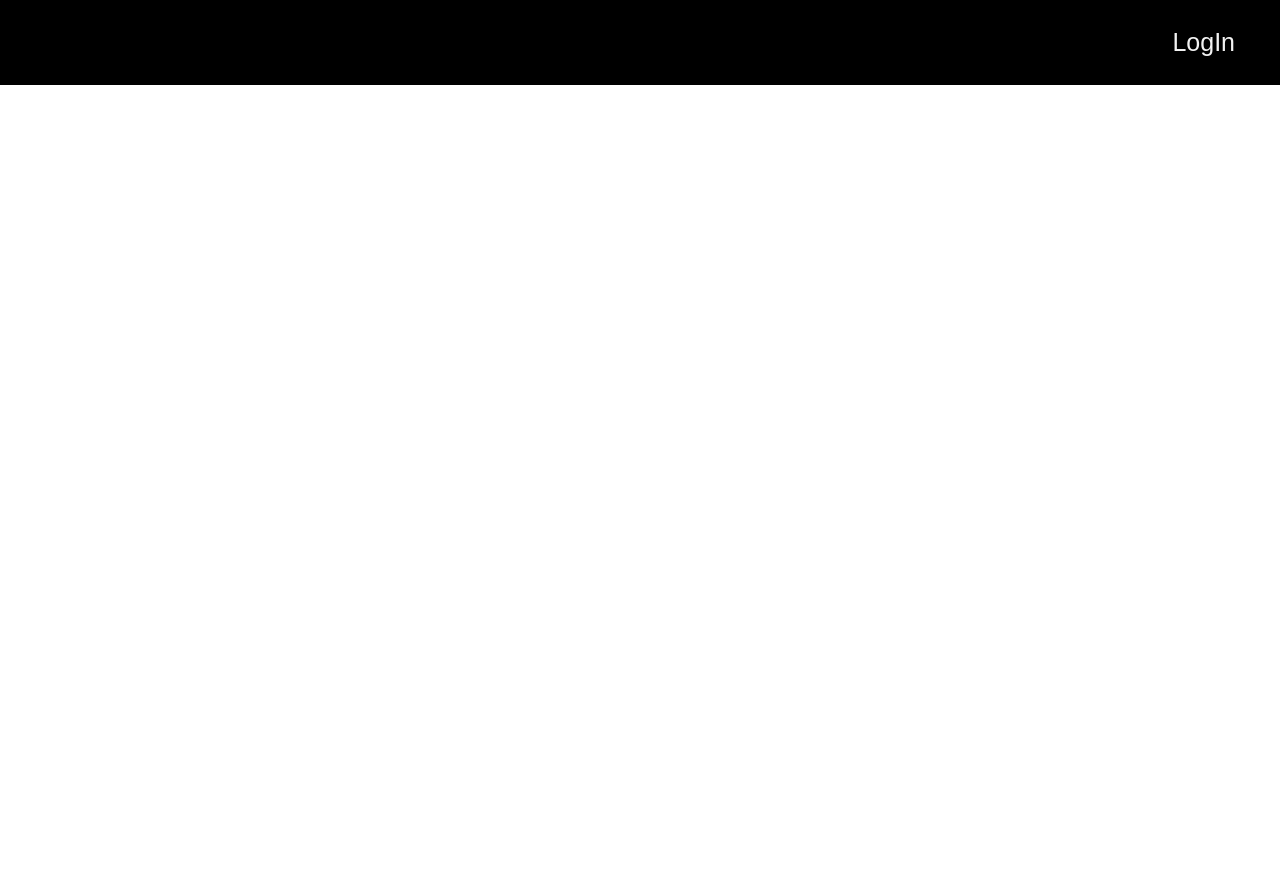
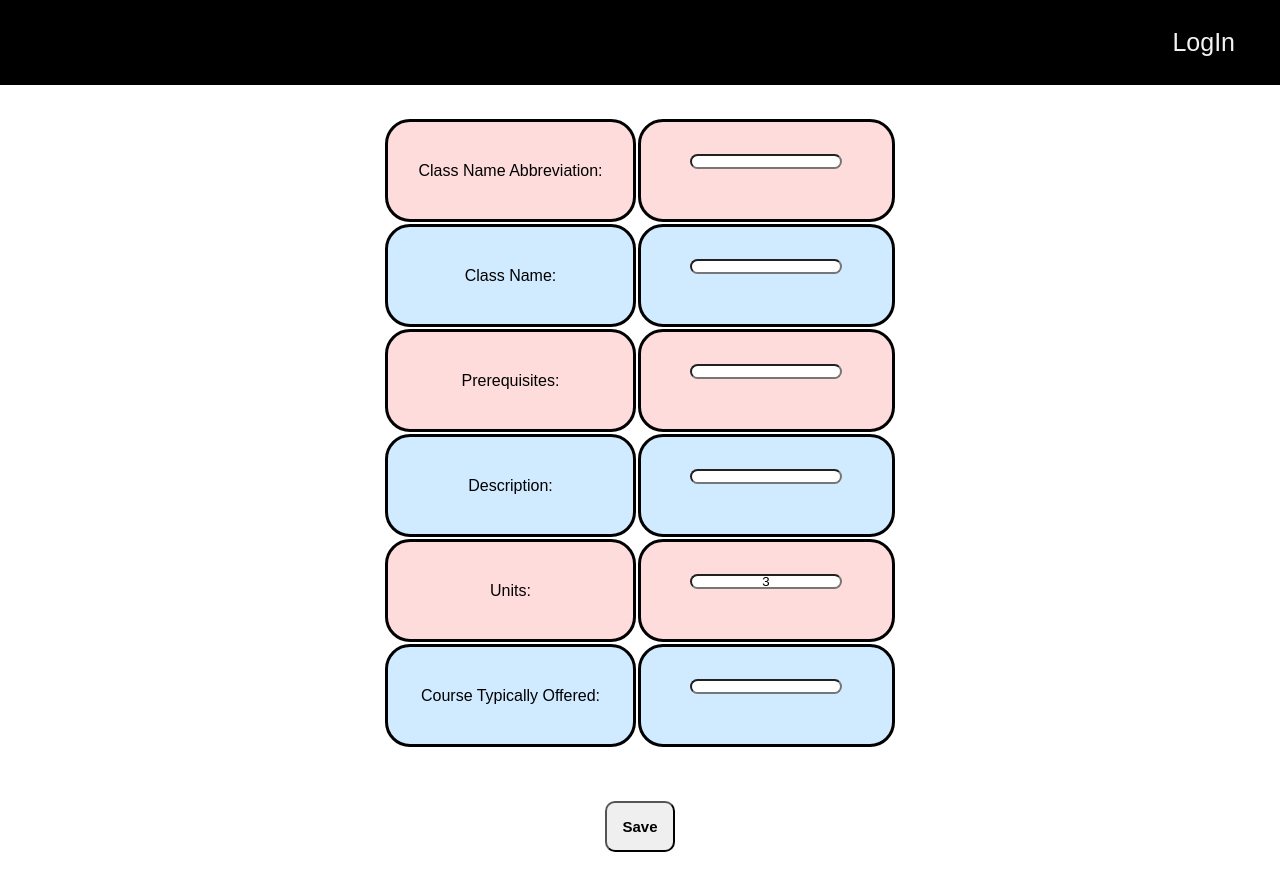
Before and after one commit to Spring2022-CSCI152/Team6, a React (Create React App) app: page /Add_Course in a window 1280 px wide. Before the commit this address had no page. Before the commit the page ends 800 px from the top, so only its background shows below. Built offline with nearby package versions, Linux system fonts and the light colour scheme.

Commit message:
add course module

```diff
--- a/src/App.js
+++ b/src/App.js
@@ -12,7 +12,7 @@ import Courses from './pages/Courses';
 import Roadmap from './pages/Roadmap';
 import Reminders from './pages/Reminder';
 import EditProfile from './pages/editProfile';
-import AddClass from './pages/Admin/addClass'
+import AddCourse from './pages/Admin/AddCourse'
 import EditClass from './pages/Admin/editClass'
 import Course from './pages/Course';
 // import { getUserInfo } from './components/GetUserInfo';
@@ -90,7 +90,7 @@ function App() {
           {/* <Route exact path="/SearchCourse" element={<SearchCourse />} /> */}
           <Route exact path="/Calendar" element={<Calendar1 />} />
           <Route exact path="/Roadmap" element={<Roadmap />} />
-          <Route exact path="/Add_Class" element={<AddClass />}/>
+          <Route exact path="/Add_Course" element={<AddCourse />}/>
 
           {/* Basic routes under here
           <BasicRoute exact path="/RecordList"><RecordList /></BasicRoute>
@@ -103,7 +103,6 @@ function App() {
           admin routes under here
           <AdminRoute exact path="/add Class"><AddClass /></AdminRoute>
           <AdminRoute exact path="/editClass"><EditClass /></AdminRoute>
-          <AdminRoute exact path="/Search Course"><SearchCourseAdmin /></AdminRoute>
           <AdminRoute exact path="/CoursesParser"><CoursesParser /></AdminRoute>
           <AdminRoute exact path="/CoursesForAdmin"><CoursesForAdmin /></AdminRoute> */}
 
--- a/src/components/NavBar.js
+++ b/src/components/NavBar.js
@@ -82,7 +82,7 @@ const NavBar = () => {
   let adminAuth = "admin" == userAuthen ?
     <>
       <NavLink page="Profile" selected={page === 'Profile'} />
-      <NavLink page="Add_Class" selected={page === 'Add_Class'} />
+      <NavLink page="Add_Course" selected={page === 'Add_Course'} />
       <NavLink page='Courses' selected={page === 'Courses'} />
 
 
--- a/src/components/getCourseInfo.js
+++ b/src/components/getCourseInfo.js
@@ -41,12 +41,25 @@ const getCourseInfo = async (id) => {
 const updateCourseInfo = async (data) => {
     console.log(data)
 
-    return axios.put(`/course/update`, data).then((res) => {
-        return res;
-    })
+    return axios.put(`/course/update`, data)
+        .then((res) => {
+            return res;
+        })
         .catch((error) => {
             return error;
         })
 }
 
-export { getCourseInfo, updateCourseInfo }
+const addCourse = async (data) => {
+
+
+    return axios.post("/course/addClass", data)
+        .then((res) => {
+            return res;
+        })
+        .catch((error) => {
+            return error;
+        })
+}
+
+export { getCourseInfo, updateCourseInfo, addCourse }
--- /dev/null
+++ b/src/pages/Admin/AddCourse.js
@@ -0,0 +1,142 @@
+import React, { useState, useEffect } from 'react';
+import { Link } from 'react-router-dom';
+// import { getUserInfo } from '../../components/GetUserInfo';
+import { addCourse } from '../../components/getCourseInfo';
+import { Button, Container, Form, Image, Row, Col } from 'react-bootstrap';
+import '../../CSS/CourseAdmin.css'
+
+
+
+const save = async (course) => {
+  await addCourse(course)
+  .then((res) =>{
+    console.log(res)
+    alert(res.data.message)
+  })
+  .catch((error) => {console.log(error)})
+}
+
+const updateCourse = (property,value,course,setCourse) =>{
+    course[property]=value;
+    setCourse({...course});
+}
+
+const AddCourse = () => {
+
+
+  const [course, setCourse] = useState({
+      classNameAb:"",
+      className: "",
+      Prerequisites:[],
+      Description:"",
+      Units:3,
+      TermTypicallyOffered:""
+  });
+
+
+  const saveButton =  <button onClick={() => { save(course) }}>Save</button>
+
+    // function addClasses() {
+    //     var text = document.getElementById("popup");
+    //     text.classList.toggle("show");
+    // }
+
+    // function enterClass() {
+
+    // }
+
+    //render
+    return (<>
+        <div className='mainbox'>
+            {/* <h2>Your Classes</h2> */}
+            {/* <button onClick={addClasses}>add class</button> */}
+            {/* <div name="popup" id="popup" className="show"> */}
+
+            <table>
+                <tbody>
+                    <tr>
+                        <td className="line1">Class Name Abbreviation: </td>
+                        <td className="line1" id="classNameAb"><input type="text" id="classNameAbInput" value={course.classNameAb} onChange={()=>{updateCourse("classNameAb",document.getElementById('classNameAbInput').value,course,setCourse)}}/></td>
+                    </tr>
+                    <tr>
+                        <td className="line2" >Class Name: </td>
+                        <td className="line2" id="className"><input type="text" id="classNameInput" value={course.className} onChange={()=>{updateCourse("className",document.getElementById('classNameInput').value,course,setCourse)}}/></td>
+                    </tr>
+                    <tr>
+                        <td className="line1" >Prerequisites:</td>
+                        <td className="line1" id="prerequisites"><input type="text" id="prerequisitesInput" value={course.Prerequisites} onChange={()=>{updateCourse("Prerequisites",document.getElementById('prerequisitesInput').value,course,setCourse)}}/></td>
+                    </tr>
+                    <tr>
+                        <td className="line2" >Description: </td>
+                        <td className="line2" id="description"><input type="text" id="descriptionInput" value={course.Description} onChange={()=>{updateCourse("Description",document.getElementById('descriptionInput').value,course,setCourse)}}/></td>
+                    </tr>
+                    <tr>
+                        <td className="line1" >Units: </td>
+                        <td className="line1" id="units"><input type="text" id="unitsInput" value={course.Units} onChange={()=>{updateCourse("Units",document.getElementById('unitsInput').value,course,setCourse)}}/></td>
+                    </tr>
+                    <tr>
+                        <td className="line2" >Course Typically Offered:</td>
+                        <td className="line2" id="term"><input type="text" id="termInput" value={course.TermTypicallyOffered} onChange={()=>{updateCourse("TermTypicallyOffered",document.getElementById('termInput').value,course,setCourse)}}/></td>
+                    </tr>
+                </tbody>
+            </table>
+
+
+        </div>
+        {saveButton}
+
+    </>
+    )
+}
+
+export default AddCourse;
+
+
+
+    // //state and state change function for user object
+    // const [user, setUser] = useState({});
+
+    // //loads user info on mount
+    // useEffect(() => {
+
+    //     async function getUserInfoWrapper() {
+
+    //         //updates user state with user object from backend, matched by stored cookie id
+    //         setUser(await getUserInfo());
+    //         //console.log(user);
+    //     }
+
+    //     getUserInfoWrapper();
+
+    // }, []);
+
+// Course Abbreviation
+// <div>
+//     <input type="text" ></input>
+// </div>
+// Course Name
+// <div>
+//     <input type="text" ></input>
+// </div>
+// Course Description
+// <div>
+//     <input type="text"></input>
+// </div>
+// Prerequisites
+// <div>
+//     <input type="text"></input>
+// </div>
+// Description
+// <div>
+//     <input type="text"></input>
+// </div>
+// Units
+// <div>
+//     <input type="text"></input>
+// </div>
+// Term Typically Offered
+// <div>
+//     <input type="text"></input>
+// </div>
+// <button onClick={save()}>Save</button>
+// {/* </div> */}
--- a/src/pages/Admin/addClass.js
+++ /dev/null
@@ -1,74 +0,0 @@
-import React, { useState, useEffect } from 'react';
-import { Link } from 'react-router-dom';
-import { getUserInfo } from '../../components/GetUserInfo';
-import { Button, Container, Form, Image, Row, Col } from 'react-bootstrap';
-import '../../CSS/CourseAdmin.css'
-import EditClass from './editClass';
-
-
-const Profile = () => {
-
-    //state and state change function for user object
-    const [user, setUser] = useState({});
-
-    //loads user info on mount
-    useEffect(() => {
-
-        async function getUserInfoWrapper() {
-
-            //updates user state with user object from backend, matched by stored cookie id
-            setUser(await getUserInfo());
-            //console.log(user);
-        }
-
-        getUserInfoWrapper();
-
-    }, []);
-
-    function addClasses(){
-        var text = document.getElementById("popup");
-        text.classList.toggle("show");
-    }
-
-    function enterClass(){
-
-    }
-
-    //render
-    return (<>
-        <div className='CourseAdmin'>
-            <h2>Your Classes</h2>
-            <Link to="/EditClass"><button>
-                    Edit Class
-                    </button>
-                    </Link>
-            <button onClick={addClasses}>add class</button>
-            <div name="popup" id="popup" className="hide">
-                Course Abbreviation
-                <div>
-                    <input type="text" ></input>
-                </div>
-                Course Name
-                <div>
-                    <input type="text" ></input>
-                </div>
-                Course Description
-                <div>
-                    <input type="text"></input>
-                </div>
-                Time
-                <div>
-                    <input type="text"></input>
-                </div>
-                Capacity
-                <div>
-                    <input type="text"></input>
-                </div>
-                <button onClick={enterClass}>Enter</button>
-            </div>
-        </div>
-    </>
-    )
-}
-
-export default Profile;
--- a/src/pages/Course.js
+++ b/src/pages/Course.js
@@ -207,7 +207,6 @@ function Course() {
 
   }, [])
 
-
   const saveButton = <button onClick={() => { save(course) }}>Save</button>
 
   return (
```
